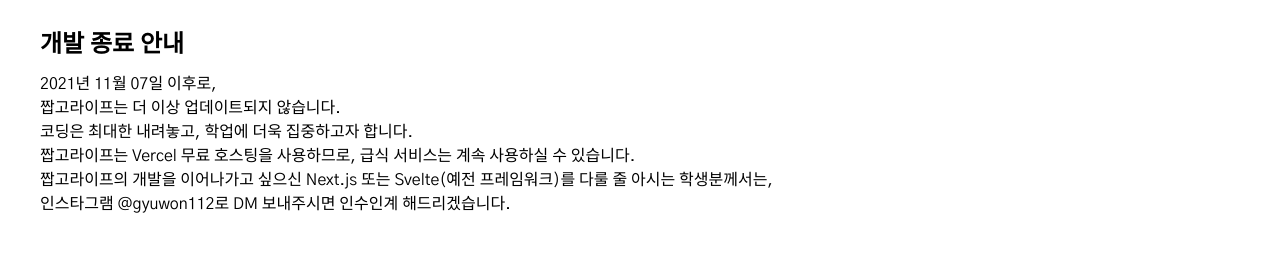
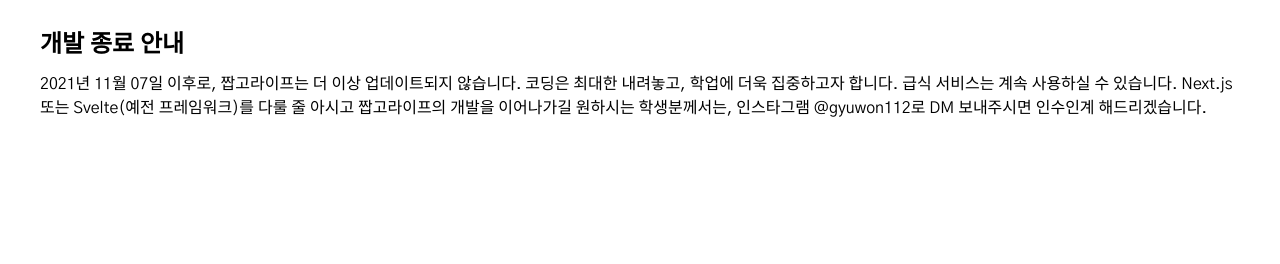
Before and after one commit to seolcu/zzapgo.life, a Next.js app: page / in a window 1280 px wide. Shown: the part 386-650 px from the top of the page. Built offline with nearby package versions, Linux system fonts and the light colour scheme; no server answers; a web font is replaced by a local one.

Commit message:
개발 중지 안내 수정

```diff
--- a/pages/index.tsx
+++ b/pages/index.tsx
@@ -29,18 +29,10 @@
       <CardLayout>
         <h2 style={{ margin: "10px" }}>개발 종료 안내</h2>
         <div style={{ margin: "10px" }}>
-          2021년 11월 07일 이후로,
-          <br />
-          짭고라이프는 더 이상 업데이트되지 않습니다.
-          <br />
-          코딩은 최대한 내려놓고, 학업에 더욱 집중하고자 합니다.
-          <br />
-          짭고라이프는 Vercel 무료 호스팅을 사용하므로, 급식 서비스는 계속
-          사용하실 수 있습니다.
-          <br />
-          짭고라이프의 개발을 이어나가고 싶으신 Next.js 또는 Svelte(예전
-          프레임워크)를 다룰 줄 아시는 학생분께서는,
-          <br />
+          2021년 11월 07일 이후로, 짭고라이프는 더 이상 업데이트되지 않습니다.
+          코딩은 최대한 내려놓고, 학업에 더욱 집중하고자 합니다. 급식 서비스는
+          계속 사용하실 수 있습니다. Next.js 또는 Svelte(예전 프레임워크)를 다룰
+          줄 아시고 짭고라이프의 개발을 이어나가길 원하시는 학생분께서는,
           인스타그램 @gyuwon112로 DM 보내주시면 인수인계 해드리겠습니다.
         </div>
       </CardLayout>
```
